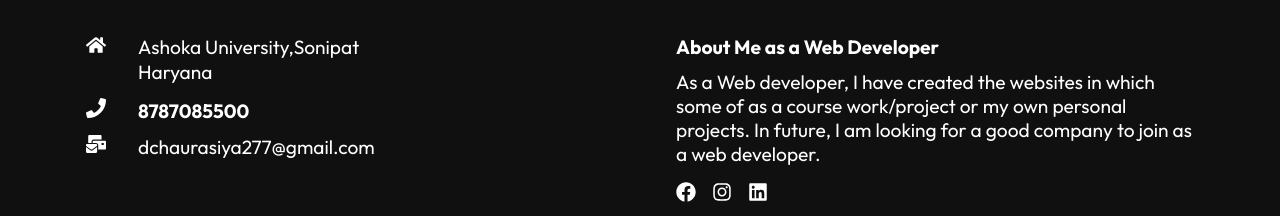
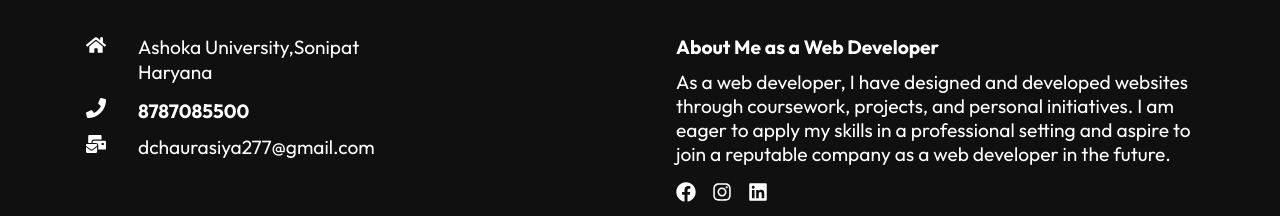
Before and after one commit to deepak-chaurasiya12/My-Poortfolio, a React (Create React App) app in the folder Client/: page / in a window 1280 px wide. Shown: the part 877-1093 px from the top of the page. Built offline with nearby package versions, Linux system fonts and the light colour scheme.

Commit message:
change in footer

```diff
--- a/Client/src/Components/Footer.js
+++ b/Client/src/Components/Footer.js
@@ -29,7 +29,7 @@ const Footer = () => {
 
                 <div className='right-content'>
                     <h4>About Me as a Web Developer</h4>
-                    <p>As a Web developer, I have created the websites in which some of as a course work/project or my own personal projects. In future, I am looking for a good company to join as a web developer.
+                    <p>As a web developer, I have designed and developed websites through coursework, projects, and personal initiatives. I am eager to apply my skills in a professional setting and aspire to join a reputable company as a web developer in the future.
                     </p>
                     <div className='social'>
                         <a href='https://www.facebook.com/profile.php?id=100008806204675'>
```
